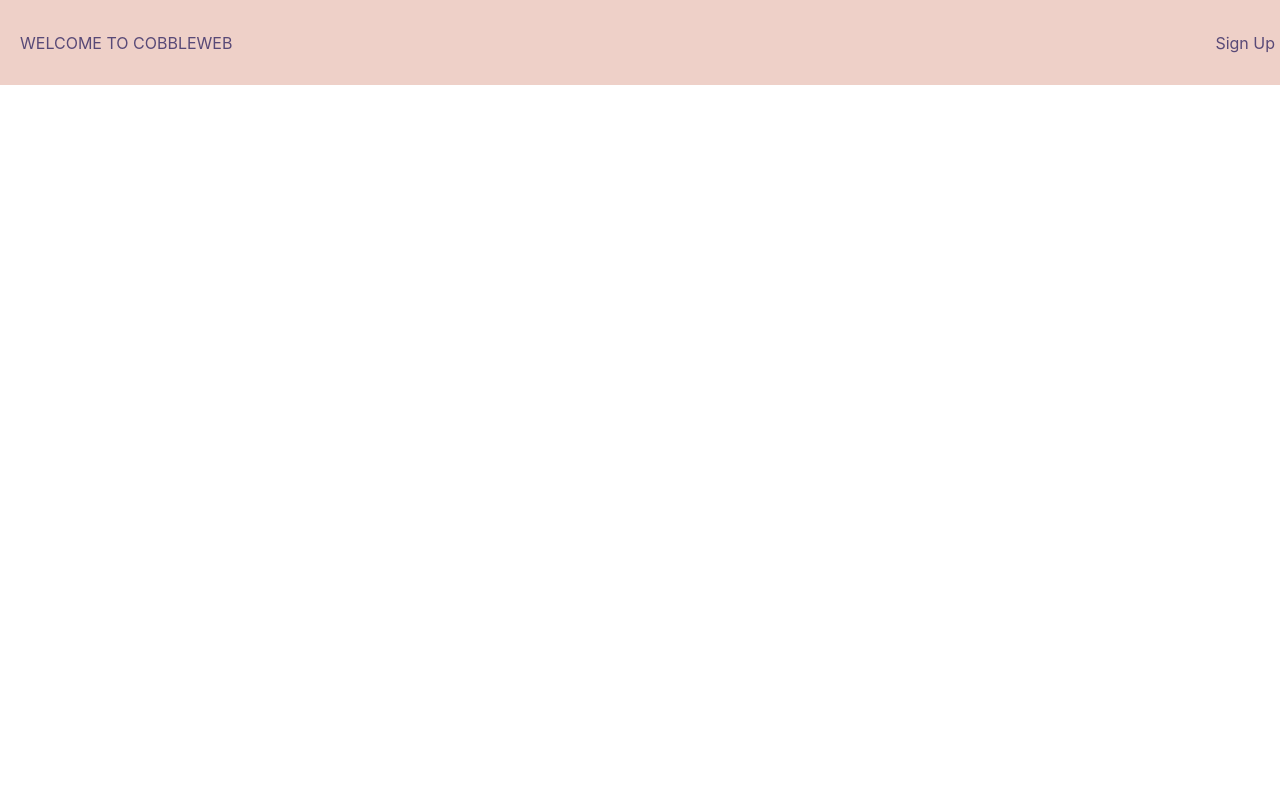
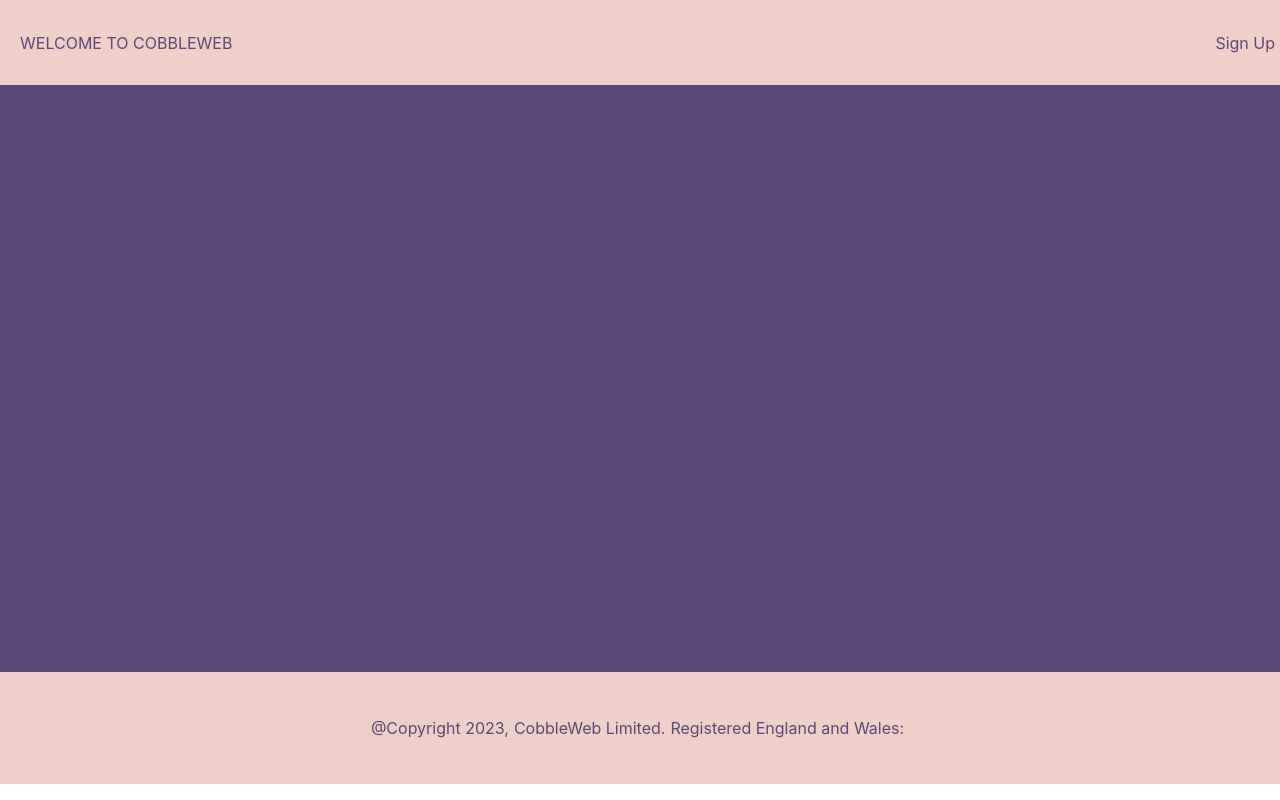
Before and after one commit to barema4/webCode, a React (Create React App) app in the folder cobblefrontend/: page /login in a window 1280 px wide. Built offline with nearby package versions, Linux system fonts and the light colour scheme.

Commit message:
added footer and changed folders

```diff
--- a/cobblefrontend/src/App.tsx
+++ b/cobblefrontend/src/App.tsx
@@ -1,10 +1,13 @@
 import React from 'react';
 import Navbar from './components/NavBar';
+import FooterBar from './components/FooterBar';
 
 const App: React.FC = () => {
   return (
     <div className="App">
       <Navbar/>
+      <div className='middle-part'></div>
+      <FooterBar/>
     </div>
   );
 };
--- a/cobblefrontend/src/Modal.css
+++ b/cobblefrontend/src/Modal.css
@@ -70,3 +70,21 @@
   grid-gap: 30px;
   color: #584977;
 }
+
+.middle-part{
+  height: 42rem;
+  background-color: #584977;
+}
+
+.footer{
+    display: flex;
+    justify-content: center;
+    align-items: center;
+    height: 7rem;
+    background-color: #eed0c8;
+    color: #584977;
+}
+
+.footer-content{
+  padding-right: 5px;
+}
--- /dev/null
+++ b/cobblefrontend/src/components/FooterBar.tsx
@@ -0,0 +1,12 @@
+import React from 'react'
+import '../Modal.css'
+
+export default function FooterBar() {
+  return (
+    <div className='footer'>
+        <p className='footer-content'>@Copyright 2023,</p>
+        <p className='footer-content'>CobbleWeb Limited.</p>
+        <p className='footer-content'>Registered England and Wales:</p>
+    </div>
+  )
+}
```
Also changed, not shown: 1 other file (tests, documents, lock files or other folders).
